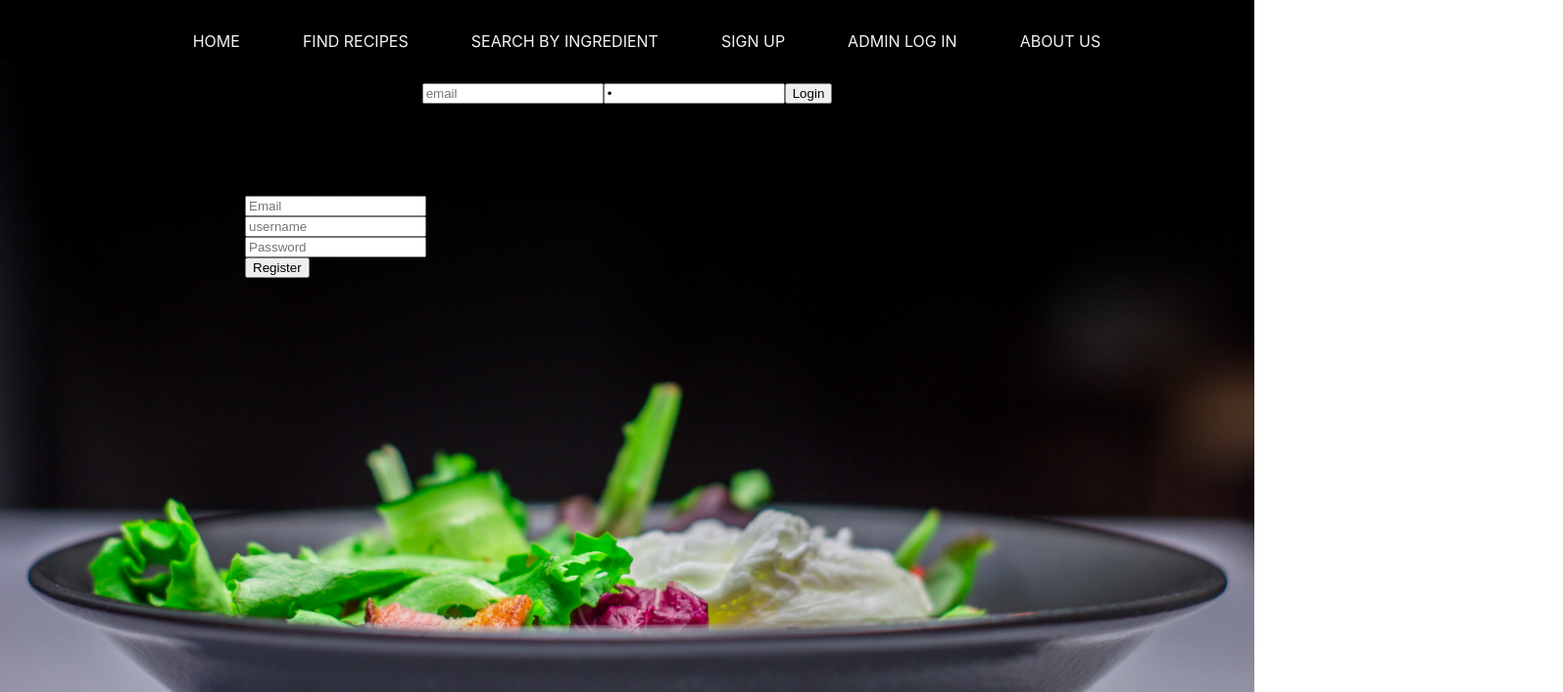
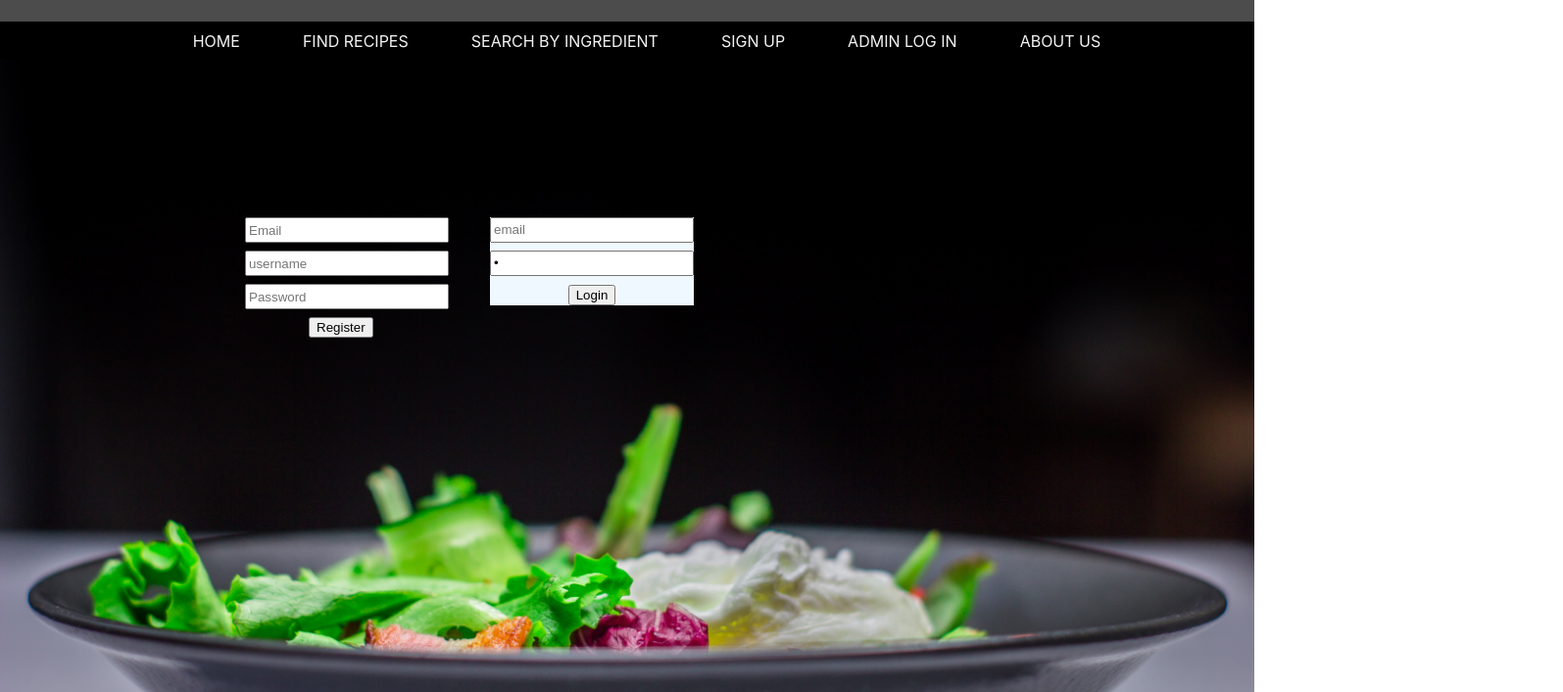
Before and after one commit to sanchayata-jain/Recipe-Finder, a React (Create React App) app in the folder frontend/capstonefrontend/: page /signup in a window 1280 px wide. Shown: the top 707 px of the page at 98% size, 1595 px wide, since content can reach past the window. Built offline with nearby package versions, Linux system fonts and the light colour scheme.

Commit message:
registration and login CSS added

```diff
--- a/frontend/capstonefrontend/package.json
+++ b/frontend/capstonefrontend/package.json
@@ -6,9 +6,11 @@
     "@testing-library/jest-dom": "^5.14.1",
     "@testing-library/react": "^11.2.7",
     "@testing-library/user-event": "^12.8.3",
+    "axios": "^0.23.0",
     "bootstrap": "^5.1.3",
     "node-sass": "^6.0.1",
     "react": "^17.0.2",
+    "react-bootstrap": "^1.6.4",
     "react-dom": "^17.0.2",
     "react-router-dom": "^5.3.0",
     "react-scripts": "4.0.3",
--- a/frontend/capstonefrontend/src/App.js
+++ b/frontend/capstonefrontend/src/App.js
@@ -6,6 +6,7 @@ import searchingredient from './Pages/searchingredient';
 import Search from './Components/search';
 import findrecipes from './Pages/findrecipes';
 import signup from './Pages/signup';
+import profile from './Pages/profile';
 
 
 function App() {
@@ -16,6 +17,7 @@ function App() {
       <Route path ='/searchingredient' component={searchingredient} exact/>
       <Route path ='/findrecipes' component={findrecipes} exact/>
       <Route path ='/signup' component={signup} exact/>
+      <privateRoute path = '/profile' component={profile} exact/>
       </Switch>
       {/* <Search /> */}
     </div>
--- /dev/null
+++ b/frontend/capstonefrontend/src/Components/Card.js
@@ -0,0 +1,22 @@
+import React from 'react'
+// import './Card.css'
+
+function Card(props) {
+    return (
+        <div className="card flip-card" styles="width: 18rem;">
+            <div className="flip-card-inner">
+                <div className ="card-body flip-card-front">
+                {/* <img src={props.imageSrc} className="card-img-top" alt="..." /> */}
+                    <h5 className ="card-title">{props.title}</h5>
+                    <p className ="card-text">{props.text}</p>
+                    <p className ="card-deadline"> {props.deadline}</p>
+                </div>
+                <div className="card-body flip-card-back">
+                    <p className="card-description">{props.description}</p>
+                </div>
+            </div>
+        </div>
+    )
+}
+
+export default Card
--- /dev/null
+++ b/frontend/capstonefrontend/src/Containers/Logincontainer.css
@@ -0,0 +1,13 @@
+.signin-box{
+    background-color: aliceblue;
+    height:auto;
+
+    width:max-content;
+    position: relative;
+    left:500px;
+    top:68.5px
+
+}
+.login{
+    display: block;
+}
--- a/frontend/capstonefrontend/src/Containers/Logincontainer.js
+++ b/frontend/capstonefrontend/src/Containers/Logincontainer.js
@@ -1,5 +1,8 @@
 import React from 'react'
-import axios from 'axios'
+import axios from 'axios';
+import { Container } from 'react-bootstrap';
+import './Logincontainer.css'
+import { Redirect } from 'react-router';
 
 
 export default class Logincontainer extends React.Component{
@@ -25,20 +28,25 @@ export default class Logincontainer extends React.Component{
    .then(response => {
     if (response.data.logged_in) {
       this.props.handleSuccessfulAuth(response.data);
+
     }
   })
   .catch(error => {
     console.log("login error", error);
+    alert("this is not correct")
+
   });
 
         event.preventDefault();
    }
-   handleClick= (addEventListener)
+//    handleClick= (addEventListener)
    render() {
+
     return (
+        <Container className="signin-box">
       <div>
         <form onSubmit={this.handleSubmit}>
-          <input
+          <input className="login"
             type="email"
             name="email"
             placeholder="email"
@@ -47,7 +55,7 @@ export default class Logincontainer extends React.Component{
             required
           />
 
-          <input
+          <input className="login"
             type="password"
             name="password"
             placeholder="Password"
@@ -56,9 +64,10 @@ export default class Logincontainer extends React.Component{
             required
           />
 
-          <button type="submit" onClick={this.handleClick}>Login</button>
+          <button type="submit" >Login</button>
         </form>
       </div>
+      </Container>
     );
   }
 
--- a/frontend/capstonefrontend/src/Containers/Signupcontainer.css
+++ b/frontend/capstonefrontend/src/Containers/Signupcontainer.css
@@ -1,10 +1,24 @@
-.signup{
-    display: block;
-}
-.sign{
-    display: block;
-
+.register{
+    display:block;
     position: relative;
     left: 250px;
-    top:200px
+    top:200px;
+
 }
+
+.sign{
+
+    display:block;
+
+
+}
+input{
+    margin-block: 8px;
+    height: 1.5em;
+    width:15em;
+    border: radius 50px;
+}
+.register-button{
+    position: relative;
+    left:65px;
+}
--- a/frontend/capstonefrontend/src/Containers/Signupcontainer.js
+++ b/frontend/capstonefrontend/src/Containers/Signupcontainer.js
@@ -3,6 +3,7 @@ import '../Components/nav.css';
 import Nav from '../Components/nav.js';
 import food4 from '../Resources/food5.jpg';
 import axios from 'axios';
+import { Container } from 'react-bootstrap';
 import './Signupcontainer.css'
 
 export default class Signupcontainer extends React.Component {
@@ -45,7 +46,7 @@ export default class Signupcontainer extends React.Component {
 
       render() {
         return (
-
+          <Container className="register">
           <div>
             <form onSubmit={this.handleSubmit}>
               <div className="signup">
@@ -74,13 +75,15 @@ export default class Signupcontainer extends React.Component {
                 onChange={this.handleChange}
                 required
               />
+              <div className="register-button">
+             <button className="sign" type="submit">Register</button>
+             </div>
 
-
-
-              <button className="sign" type="submit">Register</button>
-              </div>
+             </div>
             </form>
           </div>
+          </Container>
+
 
         );
       }
--- /dev/null
+++ b/frontend/capstonefrontend/src/Pages/profile.js
@@ -0,0 +1,11 @@
+import React from 'react'
+
+function profile() {
+    return (
+        <div>
+
+        </div>
+    )
+}
+
+export default profile
--- a/frontend/capstonefrontend/src/Pages/signup.js
+++ b/frontend/capstonefrontend/src/Pages/signup.js
@@ -4,13 +4,16 @@ import Nav from '../Components/nav';
 import food4 from '../Resources/food5.jpg';
 import Signupcontainer from '../Containers/Signupcontainer';
 import Logincontainer from '../Containers/Logincontainer';
+import Card from '../Components/Card';
 
 export default function signup() {
     return (
         <div className= "ingredient-container" style={{ backgroundImage: `url(${food4})`, backgroundSize: "cover", height:"100vh", backgroundPosition:"center"}}>
         <div>
                 <Nav/>
+                <Card  />
                 <Signupcontainer />
+
                 <Logincontainer/>
             </div>
             </div>
```
Also changed, not shown: 1 other file (tests, documents, lock files or other folders).
